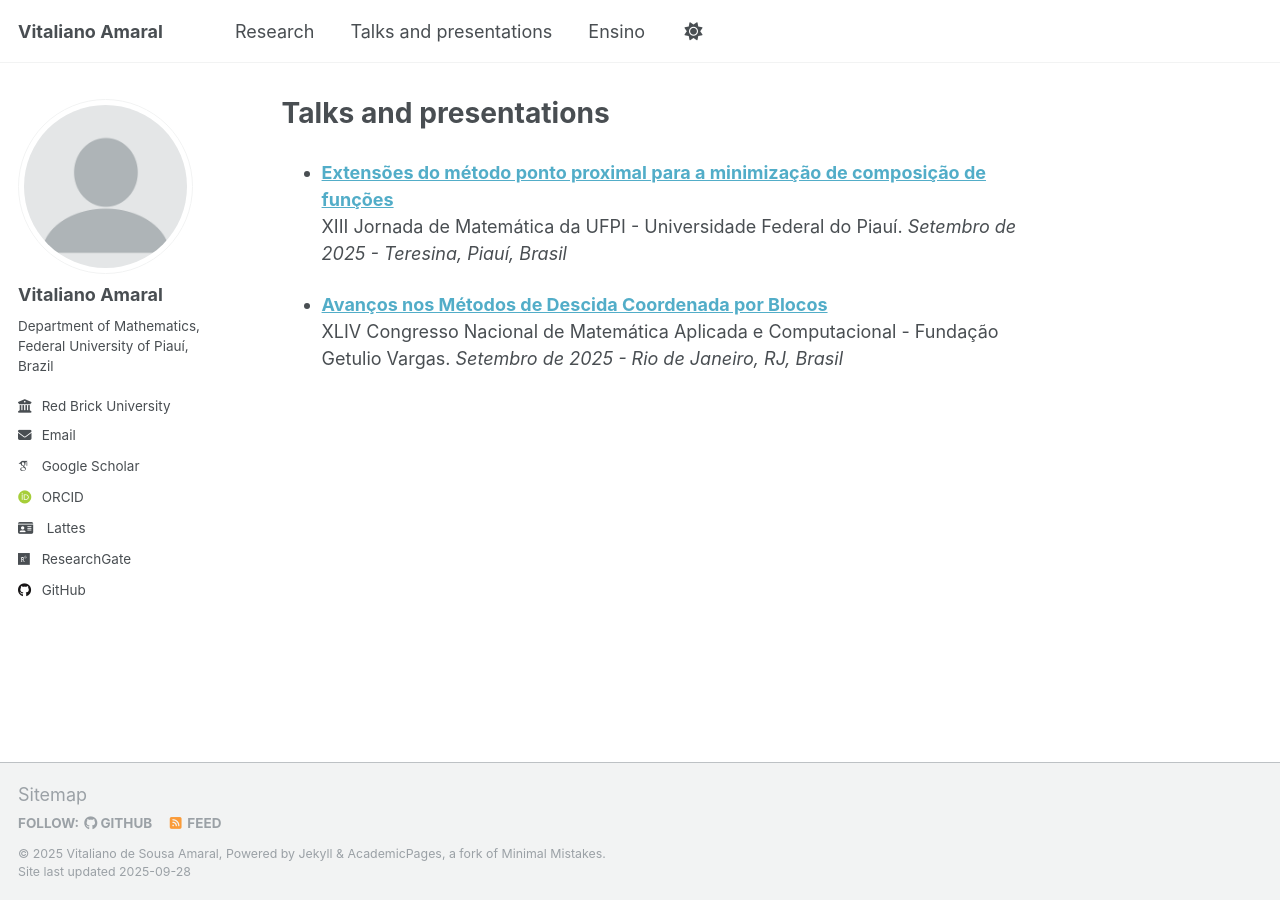
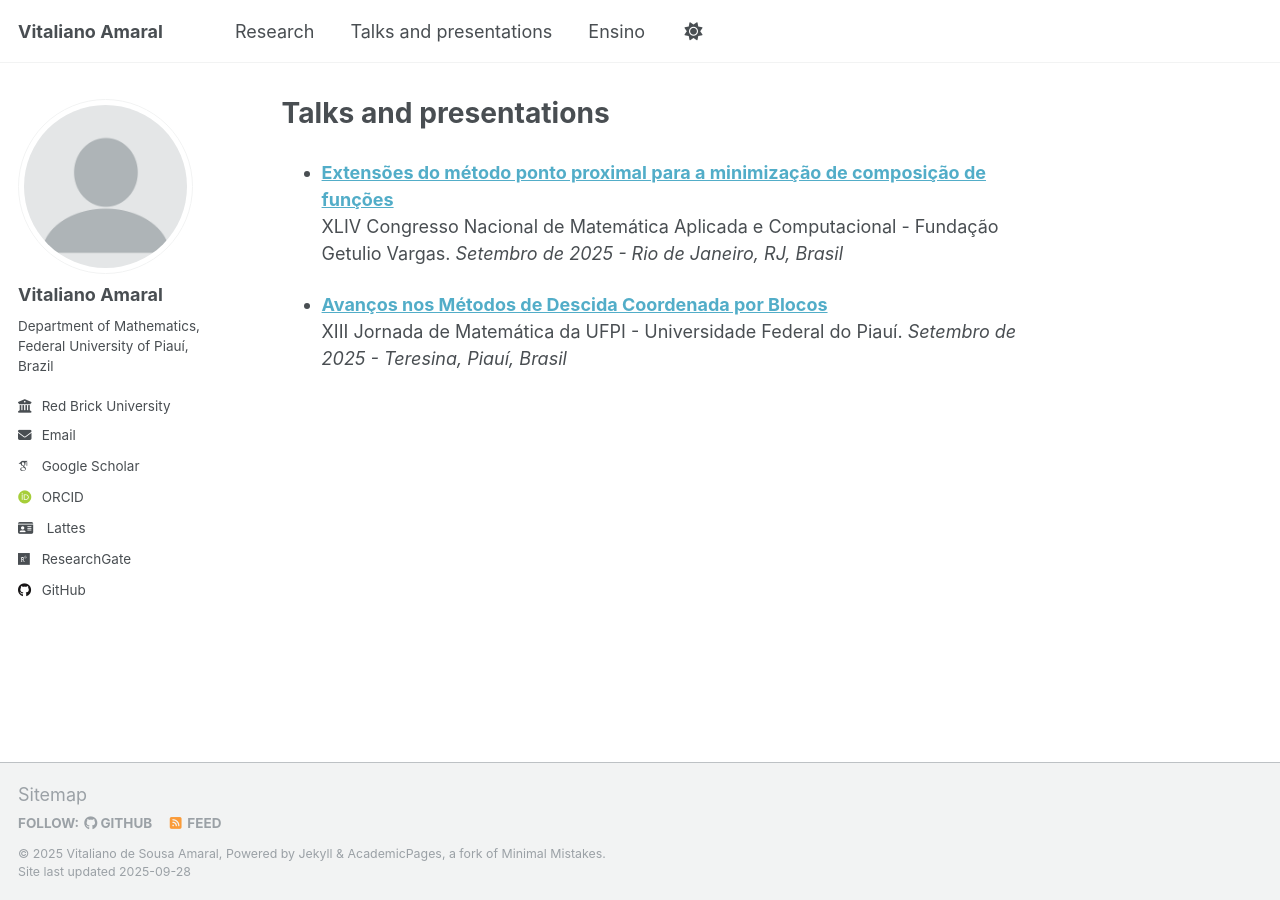
Before and after one commit to vitalianoamaral/vitalianoamaral.github.io, a Jekyll site: the page built from _pages/talksandpresentations.md, in a window 1280 px wide. Built offline with Jekyll 4.4.1, drawn with Linux system fonts in a browser that asks for light colours; some web fonts are replaced.

```diff
--- a/_pages/talksandpresentations.md
+++ b/_pages/talksandpresentations.md
@@ -5,7 +5,7 @@ permalink: /talksandpresentations/
 author_profile: true
 ---
 - **[Extensões do método ponto proximal para a minimização de composição de funções](/files/cnmac2025.pdf)**
-  XIII Jornada de Matemática da UFPI - Universidade Federal do Piauí. *Setembro de 2025 - Teresina, Piauí, Brasil*
+  XLIV Congresso Nacional de Matemática Aplicada e Computacional - Fundação Getulio Vargas. *Setembro de 2025 - Rio de Janeiro, RJ, Brasil*
 
 - **[Avanços nos Métodos de Descida Coordenada por Blocos](/files/jornada2025.pdf)**
-  XLIV Congresso Nacional de Matemática Aplicada e Computacional - Fundação Getulio Vargas. *Setembro de 2025 - Rio de Janeiro, RJ, Brasil*
+  XIII Jornada de Matemática da UFPI - Universidade Federal do Piauí. *Setembro de 2025 - Teresina, Piauí, Brasil*
```
